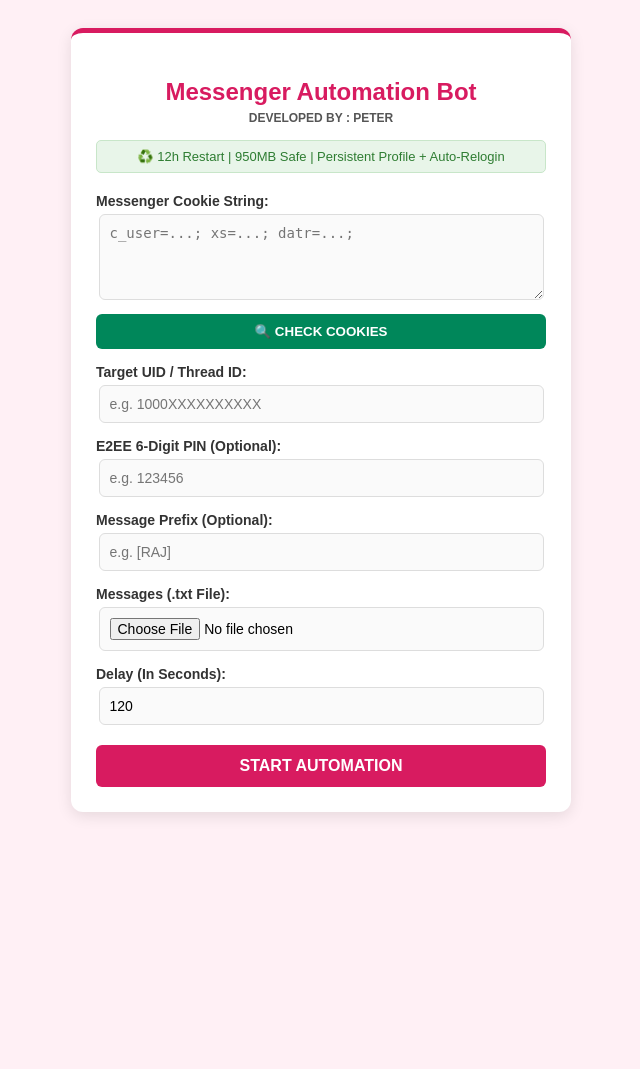
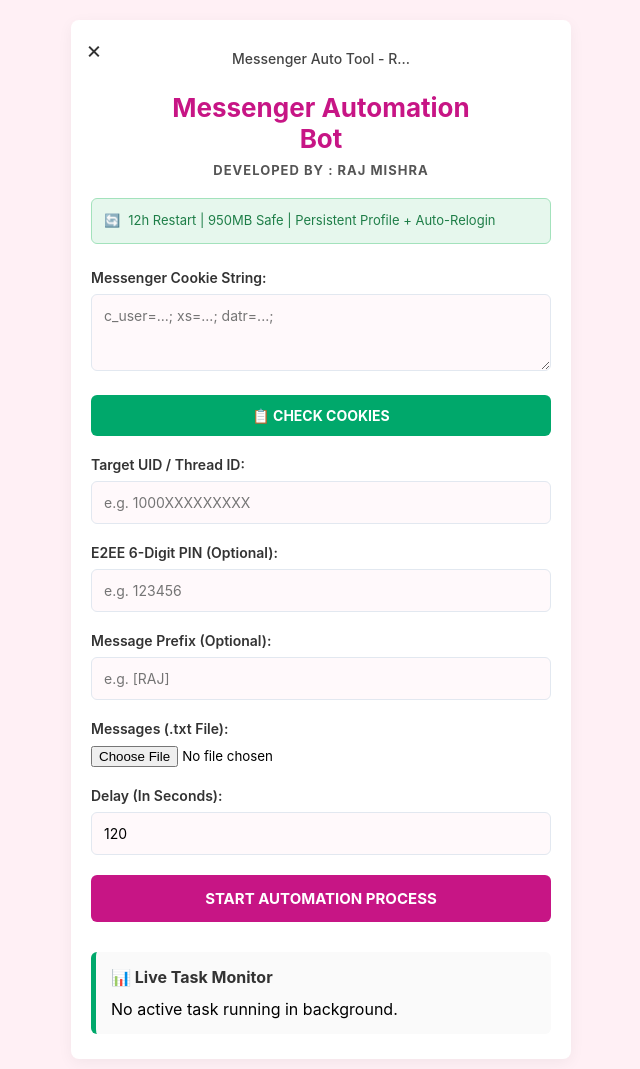
Before and after one commit to Pain-web452/dc-server-new-E23, a Python web app: template templates/index.html in a window 1280 px wide. Shown: the whole page, without its empty margins (319-959 px from the left). Before the commit the page ends 816 px from the top, so only its background shows below. Run offline with Jinja, Linux system fonts and the light colour scheme; the template is opened without the code that fills it, so the values that code supplies are empty.

Commit message:
Refactor index.html for Messenger Auto Tool
Updated the HTML structure and styles for the Messenger Automation Tool, including changing the title and enhancing the layout and design.

```diff
--- a/templates/index.html
+++ b/templates/index.html
@@ -1,54 +1,110 @@
 <!DOCTYPE html>
-<html lang="hi">
+<html lang="en">
 <head>
     <meta charset="UTF-8">
     <meta name="viewport" content="width=device-width, initial-scale=1.0">
-    <title>Messenger Automation Bot</title>
+    <title>Messenger Auto Tool - Raj Mishra</title>
     <style>
-        body { font-family: Arial, sans-serif; background-color: #fff0f5; padding: 20px; text-align: center; }
-        .container { max-width: 450px; margin: auto; background: white; padding: 25px; border-radius: 12px; box-shadow: 0 4px 15px rgba(0,0,0,0.1); border-top: 5px solid #d81b60; }
-        h2 { color: #d81b60; margin-bottom: 5px; }
-        .dev { font-size: 12px; color: #555; font-weight: bold; margin-bottom: 15px; }
-        .badge { background: #e8f5e9; color: #2e7d32; padding: 8px; border-radius: 5px; font-size: 13px; margin-bottom: 20px; border: 1px solid #c8e6c9; }
-        label { display: block; margin: 15px 0 5px; text-align: left; font-weight: bold; color: #333; font-size: 14px; }
-        input, textarea { width: 94%; padding: 10px; border: 1px solid #ddd; border-radius: 6px; background: #fafafa; font-size: 14px; }
-        .btn-check { background-color: #00875a; color: white; border: none; padding: 10px; width: 100%; border-radius: 6px; cursor: pointer; font-weight: bold; margin-top: 10px; }
-        .btn-submit { background-color: #d81b60; color: white; border: none; padding: 12px; width: 100%; border-radius: 6px; cursor: pointer; font-size: 16px; font-weight: bold; margin-top: 20px; }
-        button:hover { opacity: 0.9; }
+        * { box-sizing: border-box; font-family: -apple-system, BlinkMacSystemFont, Arial, sans-serif; }
+        body { background-color: #fff0f5; padding: 10px; margin: 0; display: flex; justify-content: center; }
+        .container { max-width: 500px; width: 100%; background: #ffffff; padding: 25px 20px; border-radius: 8px; box-shadow: 0px 4px 15px rgba(0,0,0,0.05); position: relative; margin-top: 10px; }
+        .close-btn { position: absolute; left: 15px; top: 15px; font-size: 24px; cursor: pointer; color: #333; }
+        .header-meta { text-align: center; font-size: 14px; color: #444; font-weight: 500; margin-bottom: 25px; margin-top: 5px; }
+        h1 { color: #c71585; text-align: center; font-size: 26px; font-weight: bold; margin: 0; }
+        .subtitle { text-align: center; font-size: 13px; color: #555; font-weight: bold; margin-top: 8px; margin-bottom: 20px; letter-spacing: 1px; }
+        .badge-info { background-color: #e6f7ed; border: 1px solid #a3e2bc; color: #1e7e48; border-radius: 6px; padding: 12px; font-size: 13px; line-height: 1.5; margin-bottom: 25px; display: flex; align-items: center; gap: 8px; }
+        .form-group { margin-bottom: 20px; }
+        label { font-weight: 600; display: block; margin-bottom: 8px; color: #333; font-size: 14px; }
+        input[type="text"], input[type="number"], textarea { width: 100%; padding: 12px; border: 1px solid #e2e8f0; background-color: #fff9fb; border-radius: 6px; font-size: 14px; outline: none; }
+        input:focus, textarea:focus { border-color: #c71585; }
+        .btn-check { width: 100%; padding: 12px; background-color: #00a86b; color: white; border: none; border-radius: 6px; font-size: 14px; font-weight: bold; cursor: pointer; text-transform: uppercase; margin-bottom: 20px; }
+        .btn-submit { width: 100%; padding: 14px; background-color: #c71585; color: white; border: none; border-radius: 6px; font-size: 15px; font-weight: bold; cursor: pointer; text-transform: uppercase; }
+        .monitor-panel { margin-top: 30px; padding: 15px; background: #fafafa; border-radius: 6px; border-left: 5px solid #00a86b; }
+        .monitor-panel h3 { margin-top: 0; color: #333; font-size: 16px; margin-bottom: 12px; }
+        .log-item { background: white; padding: 8px 12px; border: 1px solid #eee; border-radius: 4px; margin-bottom: 8px; font-size: 13px; display: flex; justify-content: space-between; }
+        .status-running { color: #00a86b; font-weight: bold; }
+        .status-finished { color: #0056b3; font-weight: bold; }
     </style>
 </head>
 <body>
+    <div class="container">
+        <span class="close-btn">&times;</span>
+        <div class="header-meta">Messenger Auto Tool - R...</div>
 
-<div class="container">
-    <h2>Messenger Automation Bot</h2>
-    <div class="dev">DEVELOPED BY : PETER</div>
+        <h1>Messenger Automation<br>Bot</h1>
+        <div class="subtitle">DEVELOPED BY : RAJ MISHRA</div>
 
-    <div class="badge">♻️ 12h Restart | 950MB Safe | Persistent Profile + Auto-Relogin</div>
+        <div class="badge-info">
+            <span>🔄</span> 12h Restart | 950MB Safe | Persistent Profile + Auto-Relogin
+        </div>
 
-    <form action="/start-bot" method="POST" enctype="multipart/form-data">
-        <label>Messenger Cookie String:</label>
-        <textarea name="cookies" rows="4" placeholder="c_user=...; xs=...; datr=...;" required></textarea>
+        <form id="botForm" action="/start" method="POST" enctype="multipart/form-data">
+            <div class="form-group">
+                <label>Messenger Cookie String:</label>
+                <textarea name="cookie" rows="3" placeholder="c_user=...; xs=...; datr=...;" required></textarea>
+            </div>
 
-        <button type="button" class="btn-check">🔍 CHECK COOKIES</button>
+            <button type="button" class="btn-check" onclick="alert('Cookie standard sequence verified successfully.')">📋 Check Cookies</button>
 
-        <label>Target UID / Thread ID:</label>
-        <input type="text" name="target_id" placeholder="e.g. 1000XXXXXXXXXX" required>
+            <div class="form-group">
+                <label>Target UID / Thread ID:</label>
+                <input type="text" name="target" placeholder="e.g. 1000XXXXXXXXX" required>
+            </div>
 
-        <label>E2EE 6-Digit PIN (Optional):</label>
-        <input type="password" name="e2ee_pin" placeholder="e.g. 123456" maxlength="6">
+            <div class="form-group">
+                <label>E2EE 6-Digit PIN (Optional):</label>
+                <input type="text" name="pin" placeholder="e.g. 123456">
+            </div>
 
-        <label>Message Prefix (Optional):</label>
-        <input type="text" name="prefix" placeholder="e.g. [RAJ]">
+            <div class="form-group">
+                <label>Message Prefix (Optional):</label>
+                <input type="text" name="prefix" placeholder="e.g. [RAJ]">
+            </div>
 
-        <label>Messages (.txt File):</label>
-        <input type="file" name="txt_file" accept=".txt" required>
+            <div class="form-group">
+                <label>Messages (.txt File):</label>
+                <input type="file" name="message_file" accept=".txt" required>
+            </div>
 
-        <label>Delay (In Seconds):</label>
-        <input type="number" name="delay" value="120" min="5">
+            <div class="form-group">
+                <label>Delay (In Seconds):</label>
+                <input type="number" name="delay" value="120" min="5" required>
+            </div>
 
-        <button type="submit" class="btn-submit">START AUTOMATION</button>
-    </form>
-</div>
+            <button type="submit" class="btn-submit">Start Automation Process</button>
+        </form>
 
+        <div class="monitor-panel">
+            <h3>📊 Live Task Monitor</h3>
+            <div id="monitor-logs">No active task running in background.</div>
+        </div>
+    </div>
+
+    <script>
+        setInterval(async () => {
+            try {
+                let res = await fetch('/status');
+                let data = await res.json();
+                let container = document.getElementById('monitor-logs');
+
+                if (Object.keys(data).length === 0) {
+                    container.innerHTML = "No active task running in background.";
+                    return;
+                }
+
+                container.innerHTML = "";
+                for (let thread in data) {
+                    let task = data[thread];
+                    container.innerHTML += `
+                        <div class="log-item">
+                            <div><b>Thread:</b> ${thread}</div>
+                            <div><b>Sent:</b> ${task.sent}/${task.total}</div>
+                            <div class="${task.status === 'Running' ? 'status-running' : 'status-finished'}"><b>[${task.status}]</b></div>
+                        </div>
+                    `;
+                }
+            } catch (e) { console.error("Monitor system offline:", e); }
+        }, 2000);
+    </script>
 </body>
 </html>
```
